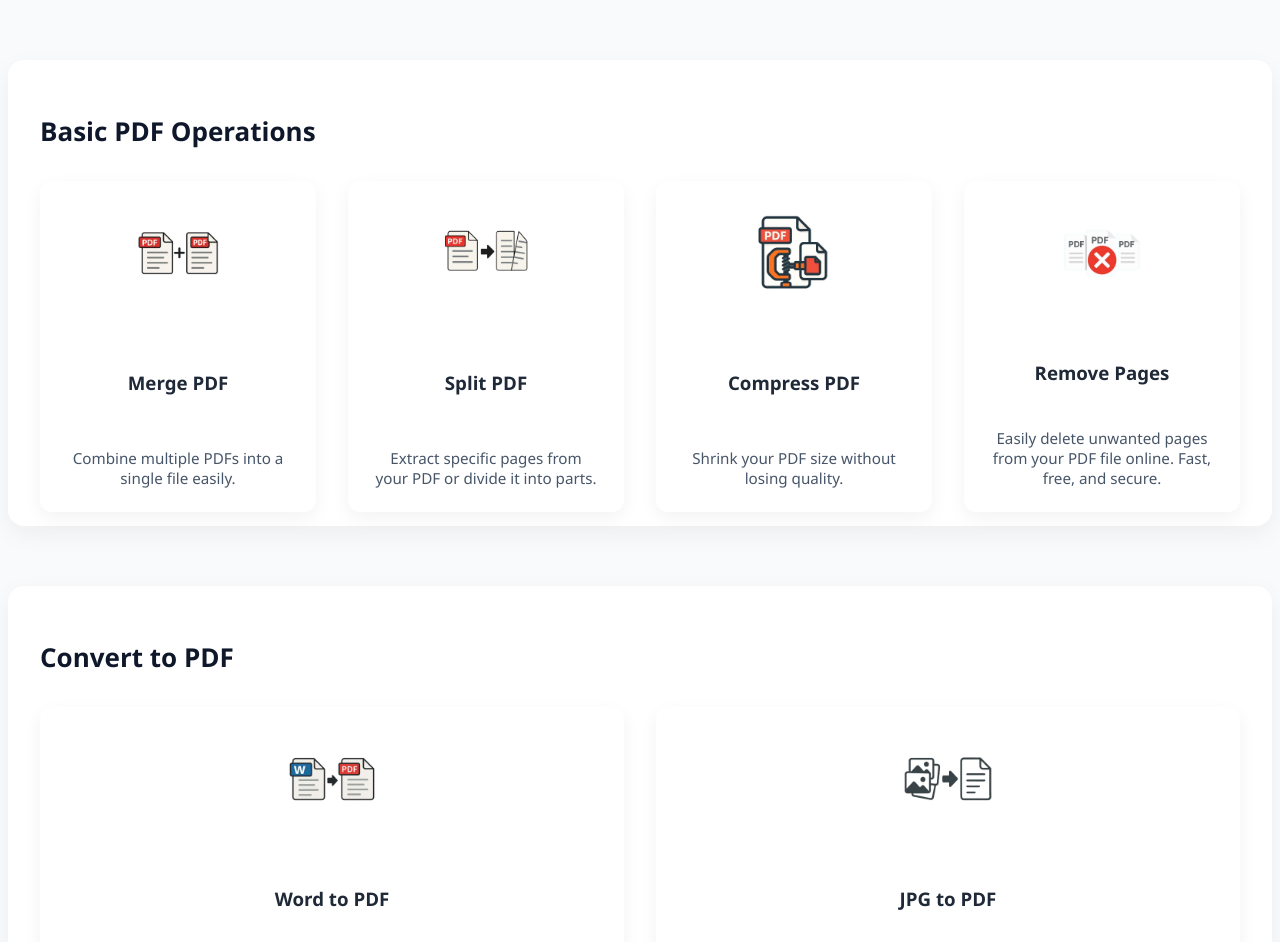
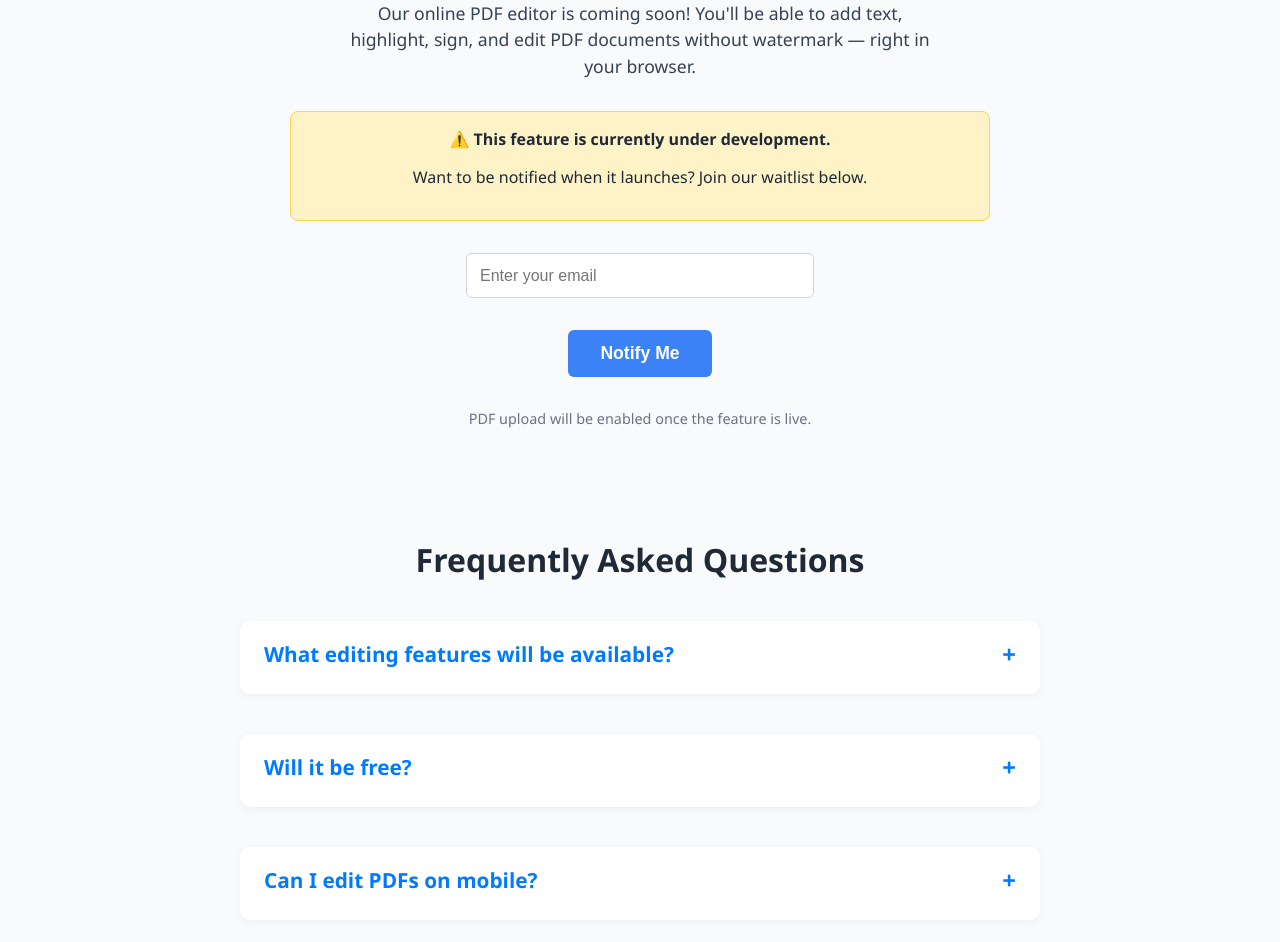
Before and after one commit to disururathnayake/QuickConverter, a React app in the folder client/: page /edit-pdf in a window 1280 px wide. Before the commit this address led to /. Shown: the part 264-1206 px from the top of the page. Built offline with nearby package versions, Linux system fonts and the light colour scheme; some packages are replaced by stand-ins of ours.

Commit message:
new feature edit pdf

```diff
--- a/client/public/sitemap.xml
+++ b/client/public/sitemap.xml
@@ -36,6 +36,9 @@
   <url>
     <loc>https://quickconverter.pro/pdf-to-png</loc>
   </url>
+   <url>
+    <loc>https://quickconverter.pro/edit-pdf</loc>
+  </url>
   <url>
     <loc>https://quickconverter.pro/terms-of-service</loc>
   </url>
--- a/client/src/Home.css
+++ b/client/src/Home.css
@@ -100,7 +100,7 @@ body {
   text-align: center;
   box-shadow: 0 6px 18px rgba(0, 0, 0, 0.05);
   transition: all 0.3s ease;
-  height: 100%;
+  height: 250px;
   display: flex;
   flex-direction: column;
   justify-content: space-between;
--- a/client/src/Home.jsx
+++ b/client/src/Home.jsx
@@ -19,6 +19,7 @@ import pdftojpg from "./assets/pdf-to-jpg.webp";
 import removepages from "./assets/remove-pages.webp";
 import pdftopng from "./assets/pdf-to-png.webp";
 import pdftotxt from "./assets/pdf-to-txt.webp";
+import editpdf from "./assets/edit-pdf.webp";
 
 
 function Home() {
@@ -51,6 +52,13 @@ function Home() {
         image: removepages,
         href: "/remove-pages",
         alt: "Remove Pages from PDF Icon",
+      },
+      {
+        name: "Edit PDF",
+        description: "Write, highlight, sign, and edit PDF documents online. No watermark, no signup.",
+        image: editpdf,
+        href: "/edit-pdf",
+        alt: "Edit PDF Icon",
       }
     ],
 
@@ -117,12 +125,13 @@ function Home() {
         <title>Quick Converter | Free Online PDF Tools</title>
         <meta
           name="description"
-          content="Convert, compress, merge, split, and summarize PDF files online for free with Quick Converter."
+          content="Convert, compress, merge, split, edit, and summarize PDF files online for free with Quick Converter."
         />
         <meta
           name="keywords"
-          content="pdf to word, word to pdf, merge pdf, compress pdf, split pdf, unlock pdf, summarize pdf"
+          content="pdf to word, word to pdf, merge pdf, compress pdf, split pdf, unlock pdf, summarize pdf, edit pdf, pdf editor"
         />
+        <meta name="robots" content="index, follow" />
         <link rel="canonical" href="https://quickconverter.pro/" />
         <link rel="preload" as="image" href="/assets/logo.webp" />
         <link rel="preconnect" href="https://fonts.googleapis.com" />
--- a/client/src/PrivacyPolicy.jsx
+++ b/client/src/PrivacyPolicy.jsx
@@ -11,6 +11,7 @@ function PrivacyPolicy() {
       <Helmet>
         <title>Privacy Policy | Quick Converter</title>
         <meta name="description" content="Read Quick Converter's privacy policy to understand how we protect your data and ensure user confidentiality." />
+        <meta name="robots" content="index, follow" />
         <link rel="canonical" href="https://quickconverter.pro/privacy-policy" />
       </Helmet>
 
--- a/client/src/TermsOfService.jsx
+++ b/client/src/TermsOfService.jsx
@@ -12,6 +12,7 @@ function TermsOfService() {
       <Helmet>
         <title>Terms of Service | Quick Converter</title>
         <meta name="description" content="Read Quick Converter's Terms of Service to understand your rights and responsibilities while using our free PDF tools." />
+        <meta name="robots" content="index, follow" />
         <link rel="canonical" href="https://quickconverter.pro/terms-of-service" />
       </Helmet>
 
--- a/client/src/blog/BlogPost.jsx
+++ b/client/src/blog/BlogPost.jsx
@@ -31,6 +31,7 @@ function BlogPost() {
       <Helmet>
         <title>{post.title} | Quick Converter</title>
         <meta name="description" content={post.description} />
+        <meta name="robots" content="index, follow" />
         <link rel="canonical" href={`https://quickconverter.pro/blog/${slug}`} />
       </Helmet>
       <Navbar />
--- /dev/null
+++ b/client/src/edit-pdf/Editpdf.css
@@ -0,0 +1,78 @@
+.edit-pdf-container {
+    max-width: 700px;
+    margin: 4rem auto;
+    padding: 2rem;
+    text-align: center;
+  }
+
+  .edit-pdf-container h1 {
+    font-size: 2.4rem;
+    font-weight: bold;
+    margin-bottom: 1rem;
+  }
+
+  .page-subtitle {
+    font-size: 1.1rem;
+    color: #374151;
+    margin-bottom: 2rem;
+  }
+
+  .coming-soon-note {
+    background-color: #fef3c7;
+    border: 1px solid #fcd34d;
+    padding: 1rem;
+    border-radius: 8px;
+    margin-bottom: 2rem;
+  }
+
+  .email-form {
+    display: flex;
+    flex-direction: column;
+    align-items: center;
+    margin-bottom: 2rem;
+  }
+
+  .email-form input[type="email"] {
+    padding: 0.8rem;
+    width: 100%;
+    max-width: 320px;
+    margin-bottom: 1rem;
+    font-size: 1rem;
+    border-radius: 6px;
+    border: 1px solid #d1d5db;
+  }
+
+  .email-form button {
+    padding: 0.8rem 2rem;
+    font-size: 1.1rem;
+    background-color: #3b82f6;
+    color: white;
+    border: none;
+    border-radius: 6px;
+    cursor: pointer;
+  }
+
+  .email-form button:hover {
+    background-color: #2563eb;
+  }
+
+  .success-message {
+    color: green;
+    font-weight: 600;
+    margin-top: 1rem;
+  }
+
+  .file-placeholder {
+    margin-top: 2rem;
+  }
+
+  .disabled-note {
+    font-size: 0.9rem;
+    color: #6b7280;
+  }
+
+  .error-message {
+    color: #dc2626;
+    margin-top: 0.5rem;
+    font-size: 0.95rem;
+  }
--- /dev/null
+++ b/client/src/edit-pdf/Editpdf.jsx
@@ -0,0 +1,134 @@
+import React, { useState, useRef } from "react";
+import { Helmet } from "react-helmet";
+import Navbar from "../templates/Navbar.jsx";
+import Footer from "../templates/footer.jsx";
+import FAQAccordion from "../templates/FAQAccordion.jsx";
+import "./Editpdf.css";
+import { Link } from "react-router-dom";
+
+function Editpdf() {
+    const [file, setFile] = useState(null);
+    const [error, setError] = useState("");
+    const [email, setEmail] = useState("");
+    const [submitted, setSubmitted] = useState(false);
+    const [emailError, setEmailError] = useState("");
+
+    const handleFileChange = (e) => {
+        const selectedFile = e.target.files[0];
+        if (!selectedFile || selectedFile.type !== "application/pdf") {
+            setError("❌ Only PDF files are allowed.");
+            return;
+        }
+        setFile(selectedFile);
+        setError("");
+    };
+
+    const handleEmailSubmit = async (e) => {
+        e.preventDefault();
+        const emailRegex = /^[^\s@]+@[^\s@]+\.[^\s@]+$/;
+
+        if (!emailRegex.test(email)) {
+            setSubmitted(false);
+            setEmailError("❌ Please enter a valid email address.");
+            return;
+        }
+
+        setEmailError(""); // clear previous error if any
+        setSubmitted(true);
+        setEmail("");
+
+        try {
+            await fetch("https://script.google.com/macros/s/AKfycbwYClXIS9-qD_-c7k1hBJ-PKkF5lv6Hgv1jxX9njswwLU8Pes3QYrb9bw_7AOE1wN99ZA/exec", {
+                method: "POST",
+                headers: { "Content-Type": "application/x-www-form-urlencoded" },
+                body: `email=${encodeURIComponent(email)}`
+            });
+        } catch (err) {
+            console.error("Error submitting email:", err);
+            setSubmitted(false);
+        }
+    };
+
+
+    return (
+        <>
+            <Helmet>
+                <title>Edit PDF Online Free – No Watermark | Quick Converter</title>
+                <meta
+                    name="description"
+                    content="Use our free online PDF editor to write, draw, highlight, and sign PDFs with ease. No watermark, no signup needed."
+                />
+                <meta
+                    name="keywords"
+                    content="edit pdf online, free pdf editor, online pdf editor, write on pdf, sign pdf, modify pdf free"
+                />
+                <link rel="canonical" href="https://quickconverter.pro/edit-pdf" />
+                <meta name="robots" content="index, follow" />
+            </Helmet>
+
+            <Navbar />
+
+            <div className="edit-pdf-container">
+                <h1>Edit PDF Online for Free</h1>
+                <p className="page-subtitle">
+                    Our online PDF editor is coming soon! You'll be able to add text, highlight, sign, and edit PDF documents without watermark — right in your browser.
+                </p>
+
+                <div className="coming-soon-note">
+                    <strong>⚠️ This feature is currently under development.</strong>
+                    <p>Want to be notified when it launches? Join our waitlist below.</p>
+                </div>
+
+                <form onSubmit={handleEmailSubmit} className="email-form">
+                    <input
+                        type="email"
+                        placeholder="Enter your email"
+                        value={email}
+                        onChange={(e) => setEmail(e.target.value)}
+                        required
+                    />
+                    <button type="submit">Notify Me</button>
+                    {emailError && <p className="error-message">{emailError}</p>}
+                    {submitted && <p className="success-message">✅ You’ll be notified when we launch!</p>}
+                </form>
+
+                <div className="file-placeholder">
+                    <input type="file" accept="application/pdf" disabled onChange={handleFileChange} />
+                    <p className="disabled-note">PDF upload will be enabled once the feature is live.</p>
+                    {error && <p className="error-message">{error}</p>}
+                </div>
+            </div>
+
+            <FAQAccordion
+                faqs={[
+                    {
+                        question: "What editing features will be available?",
+                        answer: "You'll be able to add text, draw, highlight, sign, and save PDFs — all in your browser."
+                    },
+                    {
+                        question: "Will it be free?",
+                        answer: "Yes, editing will be free and without watermark."
+                    },
+                    {
+                        question: "Can I edit PDFs on mobile?",
+                        answer: "Yes, the editor will be mobile-friendly."
+                    }
+                ]}
+            />
+
+            <div className="internal-link-box">
+                <p>
+                    Want to merge multiple images into a single PDF? Try our {" "}
+                    <Link to="/jpg-to-pdf" className="internal-link">
+                        JPG to PDF converter
+                    </Link>{" "}
+                    — the easiest way to convert JPG images into a professional-quality PDF file.
+                </p>
+            </div>
+
+            <Footer />
+        </>
+    );
+}
+
+export default Editpdf;
--- a/client/src/index.js
+++ b/client/src/index.js
@@ -34,6 +34,7 @@ const PdfToPng = React.lazy(() => import("./pdf-to-png/Pdftopng.jsx"));
 const PdfToTxt = React.lazy(() => import("./pdf-to-txt/Pdftotxt.jsx"));
 const BlogHome = React.lazy(() => import("./blog/BlogHome.jsx"));
 const BlogPost = React.lazy(() => import("./blog/BlogPost.jsx"));
+const Editpdf = React.lazy(() => import("./edit-pdf/Editpdf.jsx"));
 
 import LoadingSpinner from "./LoadingSpinner";
 
@@ -58,6 +59,7 @@ root.render(
         <Route path="/remove-pages" element={<Removepages />} />
         <Route path="/pdf-to-png" element={<PdfToPng />} />
         <Route path="/pdf-to-txt" element={<PdfToTxt />} />
+        <Route path="/edit-pdf" element={<Editpdf />} />
         <Route path="/blog" element={<BlogHome />} />
         <Route path="/blog/:slug" element={<BlogPost />} />
 
--- a/client/src/templates/Navbar.jsx
+++ b/client/src/templates/Navbar.jsx
@@ -32,6 +32,7 @@ function Navbar() {
             <Link to="/split-pdf" onClick={() => setIsOpen(false)}>Split PDF</Link>
             <Link to="/compress-pdf" onClick={() => setIsOpen(false)}>Compress PDF</Link>
             <Link to="/remove-pages" onClick={() => setIsOpen(false)}>Remove Pages</Link>
+            <Link to="/edit-pdf" onClick={() => setIsOpen(false)}>Edit PDF</Link>
           </div>
         </div>
 
--- a/client/src/templates/footer.jsx
+++ b/client/src/templates/footer.jsx
@@ -19,6 +19,7 @@ function Footer() {
                     <Link to="/split-pdf">Split PDF</Link>
                     <Link to="/compress-pdf">Compress PDF</Link>
                     <Link to="/remove-pages">Remove Pages</Link>
+                    <Link to="/edit-pdf">Edit PDF</Link>
                 </div>
 
                 <div className="footer-section">
```
Also changed, not shown: client/src/assets/edit-pdf.webp (added).
